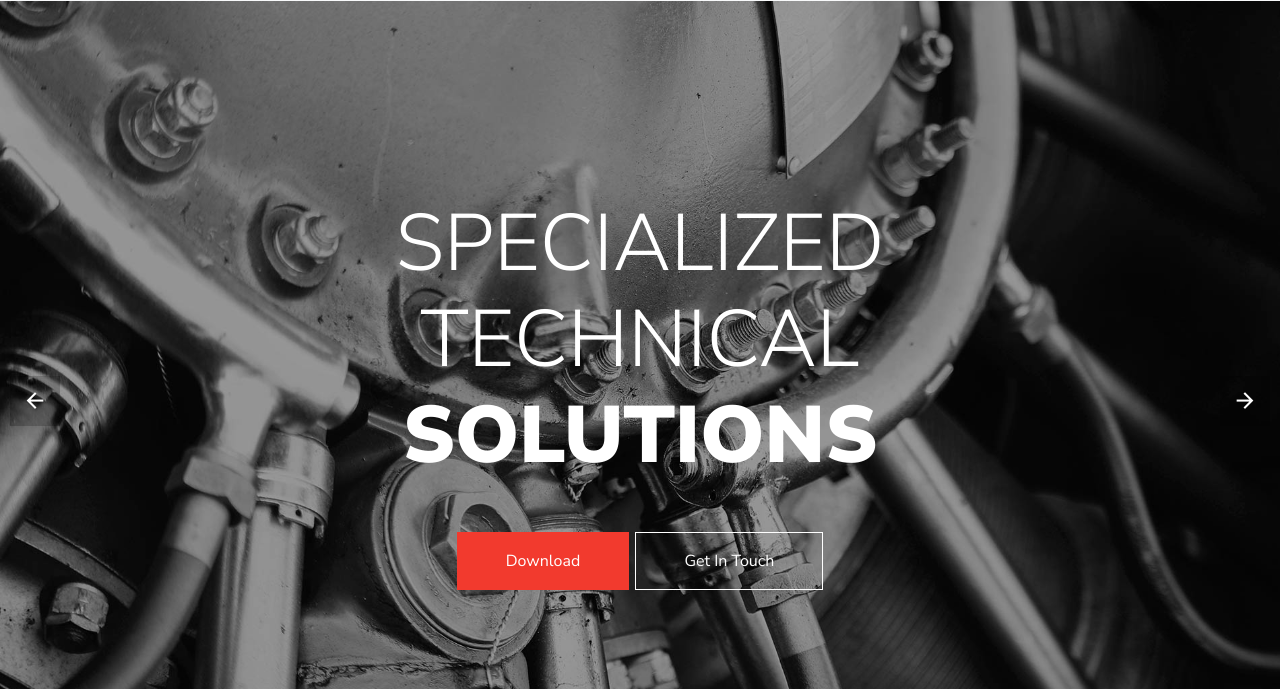
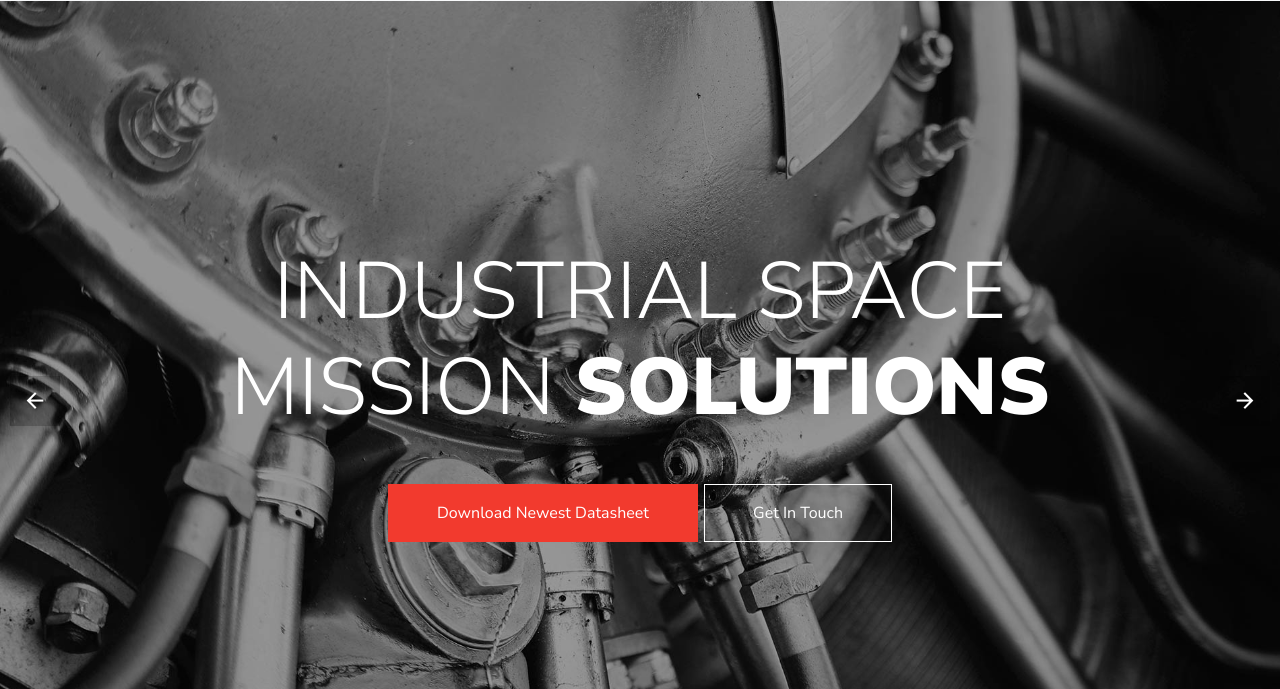
Before and after one commit to Jeff42445077/WUSATtempWeb, a plain HTML site: page index.html in a window 1280 px wide. Shown: the part 111-800 px from the top of the page. Drawn offline with Linux system fonts and the light colour scheme; files whose address does not match are found by name.

Commit message:
Update index.html

```diff
--- a/index.html
+++ b/index.html
@@ -117,7 +117,7 @@
         <div class="container">
           <div class="row align-items-center justify-content-center text-center">
             <div class="col-md-10">
-              <h1 class="mb-5">Academic & Industrial Space Mission <strong>Solutions</strong></h1>
+              <h1 class="mb-5">Academic Space Mission <strong>Solutions</strong></h1>
               <p>
                 <a href="#" class="btn btn-primary py-3 px-5 rounded-0">Download Newest Datasheet</a>
                 <a href="#" class="btn btn-white btn-outline-white py-3 px-5 rounded-0">Get In Touch</a>
@@ -131,9 +131,9 @@
         <div class="container">
           <div class="row align-items-center justify-content-center text-center">
             <div class="col-md-10">
-              <h1 class="mb-5">Specialized Technical <strong>Solutions</strong></h1>
+              <h1 class="mb-5">Industrial Space Mission <strong>Solutions</strong></h1>
               <p>
-                <a href="#" class="btn btn-primary py-3 px-5 rounded-0">Download</a>
+                <a href="#" class="btn btn-primary py-3 px-5 rounded-0">Download Newest Datasheet</a>
                 <a href="#" class="btn btn-white btn-outline-white py-3 px-5 rounded-0">Get In Touch</a>
               </p>
             </div>
```
